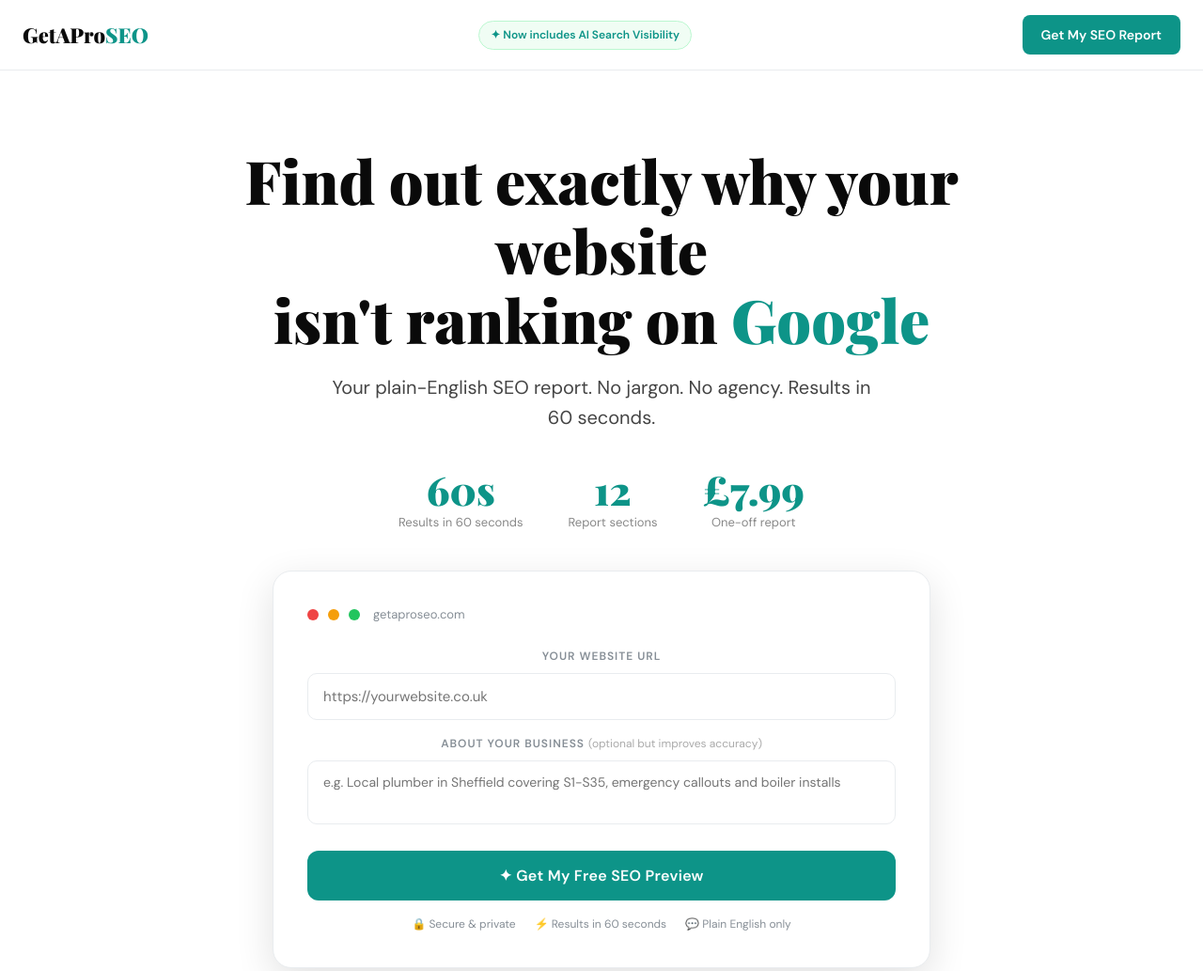
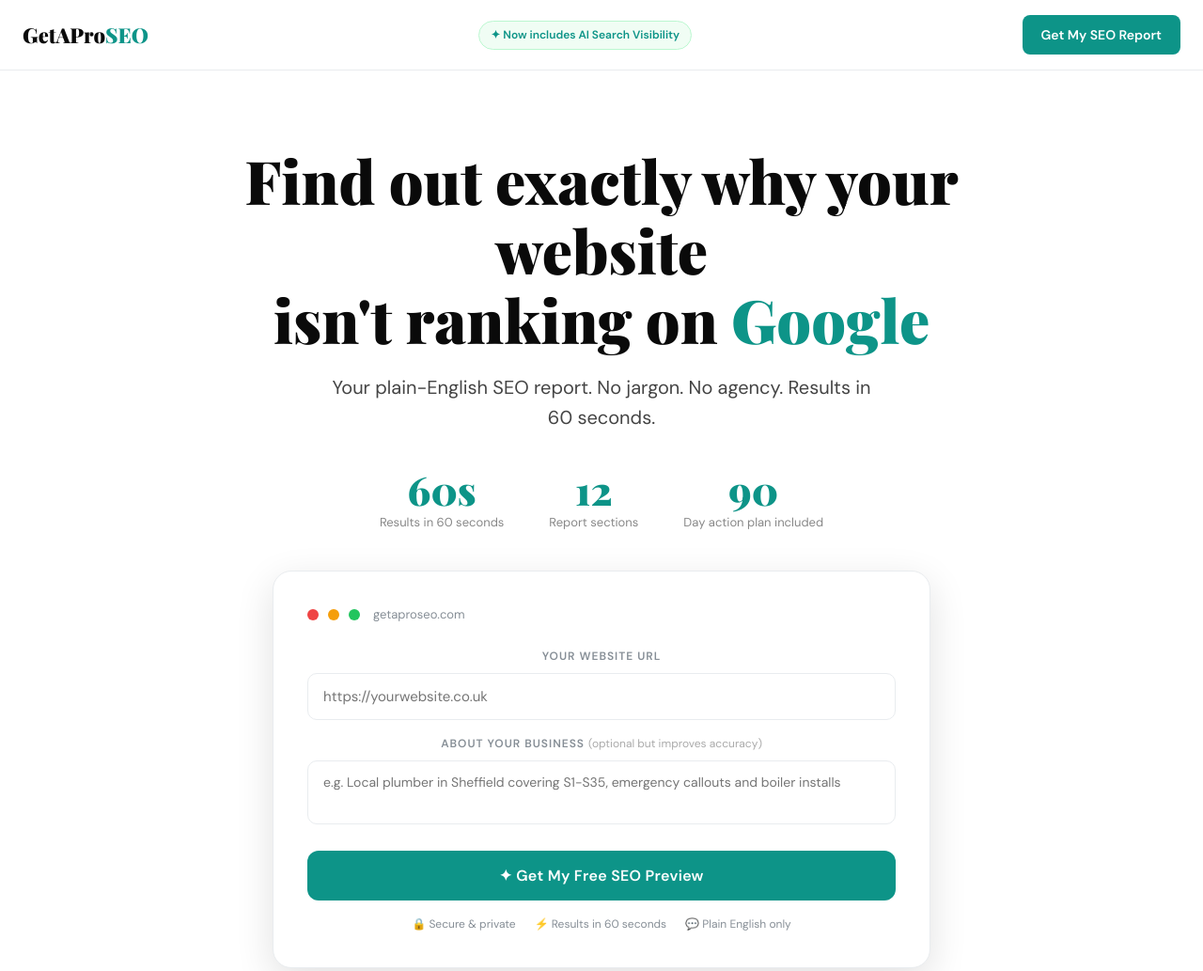
Before and after one commit to hirefastcareers/getaproseo, a plain HTML site: page public/index.html in a window 1280 px wide. Shown: the top 1033 px of the page at 94% size. Drawn offline with nearby package versions, Linux system fonts and the light colour scheme.

Commit message:
update stat card to 90 day action plan

```diff
--- a/public/index.html
+++ b/public/index.html
@@ -738,8 +738,8 @@ footer a { color: #aaa; text-decoration: none; }
     <div class="stats-label" style="font-size:13px;color:#888;margin-top:4px;">Report sections</div>
   </div>
   <div style="text-align:center;">
-    <div class="stats-number" style="font-family:'Playfair Display',serif;font-size:42px;font-weight:900;color:#0d9488;line-height:1;">£7.99</div>
-    <div class="stats-label" style="font-size:13px;color:#888;margin-top:4px;">One-off report</div>
+    <div class="stats-number" style="font-family:'Playfair Display',serif;font-size:42px;font-weight:900;color:#0d9488;line-height:1;">90</div>
+    <div class="stats-label" style="font-size:13px;color:#888;margin-top:4px;">Day action plan included</div>
   </div>
 </div>
 
```
